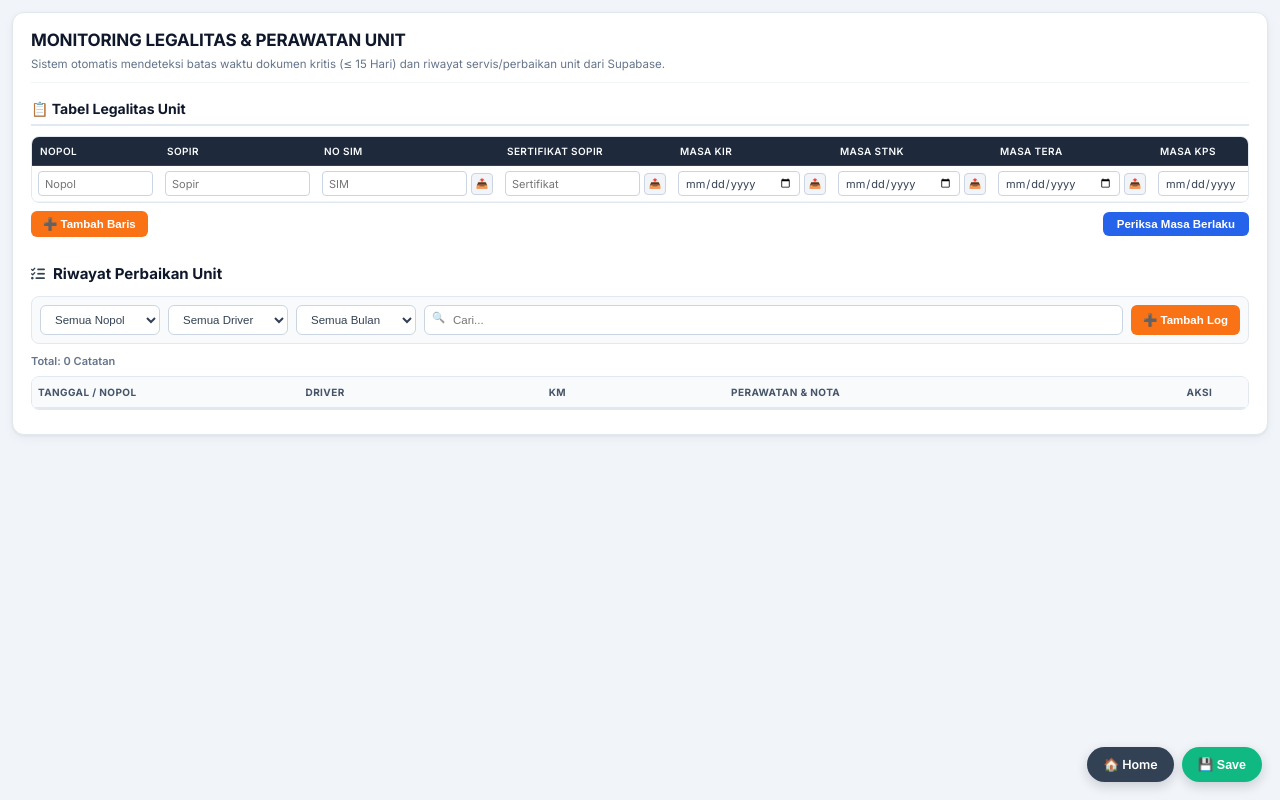
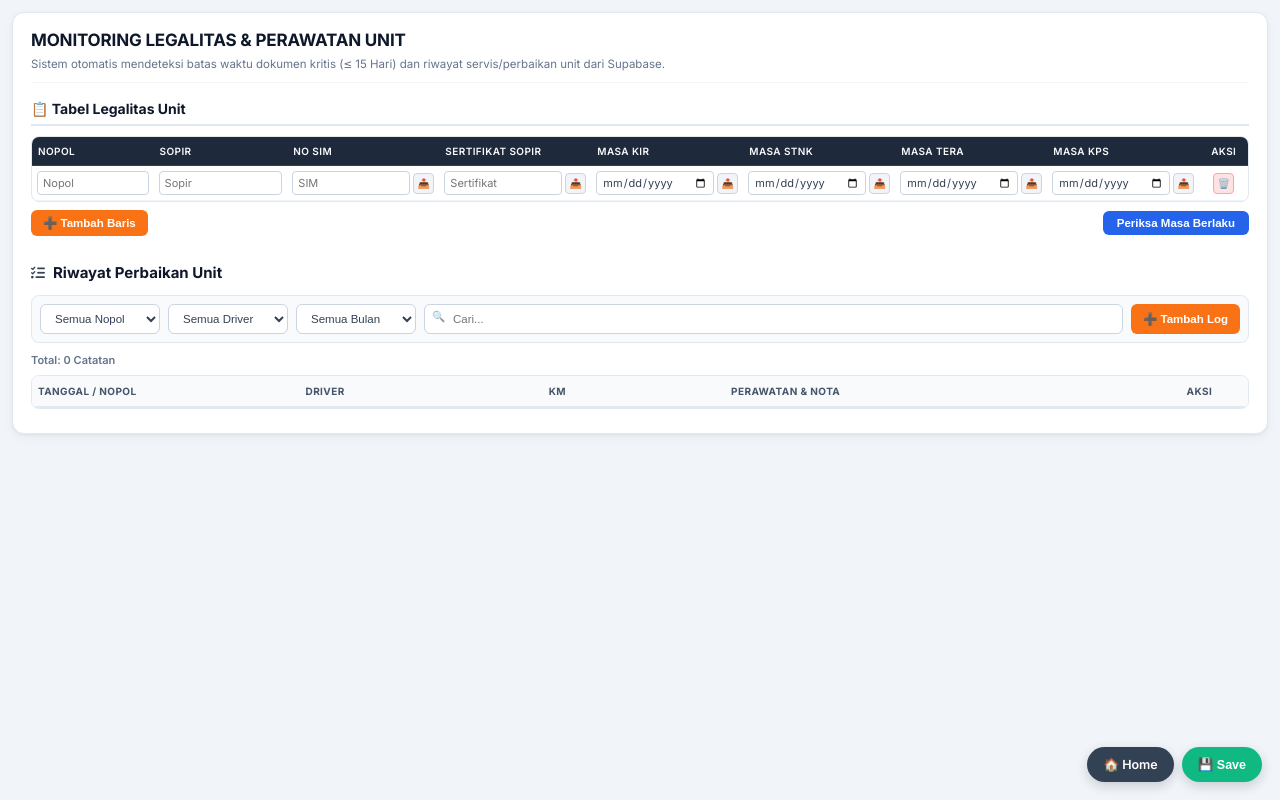
Before and after one commit to pranotopas-cell/ikaen_holding, a plain HTML site: page maintenance.html in a window 1280 px wide. Drawn offline with nearby package versions, Linux system fonts and the light colour scheme; no server answers.

Commit message:
Update maintenance.html

```diff
--- a/maintenance.html
+++ b/maintenance.html
@@ -24,7 +24,7 @@
         }
 
         .container {
-            max-width: 100%;
+            max-width: 1440px;
             margin: 0 auto;
             background: #ffffff;
             padding: 16px 18px;
@@ -154,7 +154,7 @@
         .btn-save-float { background-color: #10b981; color: #ffffff; }
         .btn-save-float:hover { background-color: #059669; }
 
-        /* --- TABLE STYLES (COMPACT & NO TRUNCATION) --- */
+        /* --- TABLE STYLES (COMPACT & MODERN) --- */
         .table-responsive {
             overflow-x: auto;
             margin-bottom: 8px;
@@ -170,14 +170,10 @@
             font-size: 11.5px;
             white-space: nowrap;
         }
-        #tabelUnit {
-            width: max-content;
-            min-width: 100%;
-        }
         th {
             background-color: #1e293b;
             color: #f8fafc;
-            padding: 7px 8px;
+            padding: 7px 6px;
             font-weight: 600;
             text-transform: uppercase;
             font-size: 10px;
@@ -185,7 +181,7 @@
             border-bottom: 1px solid #334155;
         }
         td {
-            padding: 5px 6px;
+            padding: 5px 5px;
             border-bottom: 1px solid #f1f5f9;
             vertical-align: middle;
         }
@@ -196,10 +192,11 @@
             background-color: #f1f5f9;
         }
 
-        /* Input legalitas proporsional agar tidak terpotong */
+        /* Input ringkas khusus tabel legalitas */
         #tabelUnit input[type="text"],
         #tabelUnit input[type="date"] {
-            padding: 2px 6px;
+            width: 100%;
+            padding: 2px 5px;
             border: 1px solid #cbd5e1;
             border-radius: 4px;
             font-size: 11px;
@@ -207,38 +204,32 @@
             color: #334155;
             background-color: #ffffff;
             outline: none;
-            height: 25px;
+            height: 24px;
             transition: border-color 0.15s, box-shadow 0.15s;
         }
-        #tabelUnit input.nopol { width: 115px; }
-        #tabelUnit input.sopir { width: 145px; }
-        #tabelUnit input.no-sim { width: 145px; }
-        #tabelUnit input.sertifikat-sopir { width: 135px; }
-        #tabelUnit input.tgl-cek { width: 122px; }
-
         #tabelUnit input:focus {
             border-color: #3b82f6;
             box-shadow: 0 0 0 2px rgba(59, 130, 246, 0.15);
         }
 
         .cell-inline-wrapper {
-            display: inline-flex;
+            display: grid;
+            grid-template-columns: 1fr auto;
             align-items: center;
-            gap: 4px;
+            gap: 3px;
         }
 
         /* --- STORAGE & MINI ACTION BUTTONS --- */
         .mini-file-actions {
-            display: inline-flex;
+            display: flex;
             gap: 2px;
-            flex-shrink: 0;
         }
         .btn-mini-file {
             display: inline-flex;
             align-items: center;
             justify-content: center;
-            width: 22px;
-            height: 22px;
+            width: 21px;
+            height: 21px;
             font-size: 10px;
             border: 1px solid #cbd5e1;
             border-radius: 4px;
@@ -246,7 +237,6 @@
             background-color: #f8fafc;
             text-decoration: none;
             transition: all 0.15s ease;
-            flex-shrink: 0;
         }
         .btn-mini-file:hover {
             filter: brightness(0.95);
@@ -309,15 +299,15 @@
         <table id="tabelUnit">
             <thead>
                 <tr>
-                    <th>Nopol</th>
-                    <th>Sopir</th>
-                    <th>No SIM</th>
-                    <th>Sertifikat Sopir</th>
-                    <th>Masa KIR</th>
-                    <th>Masa STNK</th>
-                    <th>Masa Tera</th>
-                    <th>Masa KPS</th>
-                    <th style="text-align: center;">Aksi</th>
+                    <th style="width: 10%;">Nopol</th>
+                    <th style="width: 11%;">Sopir</th>
+                    <th style="width: 12.5%;">No SIM</th>
+                    <th style="width: 12.5%;">Sertifikat Sopir</th>
+                    <th style="width: 12.5%;">Masa KIR</th>
+                    <th style="width: 12.5%;">Masa STNK</th>
+                    <th style="width: 12.5%;">Masa Tera</th>
+                    <th style="width: 12.5%;">Masa KPS</th>
+                    <th style="width: 4%; text-align: center;">Aksi</th>
                 </tr>
             </thead>
             <tbody id="bodyTabel">
```
